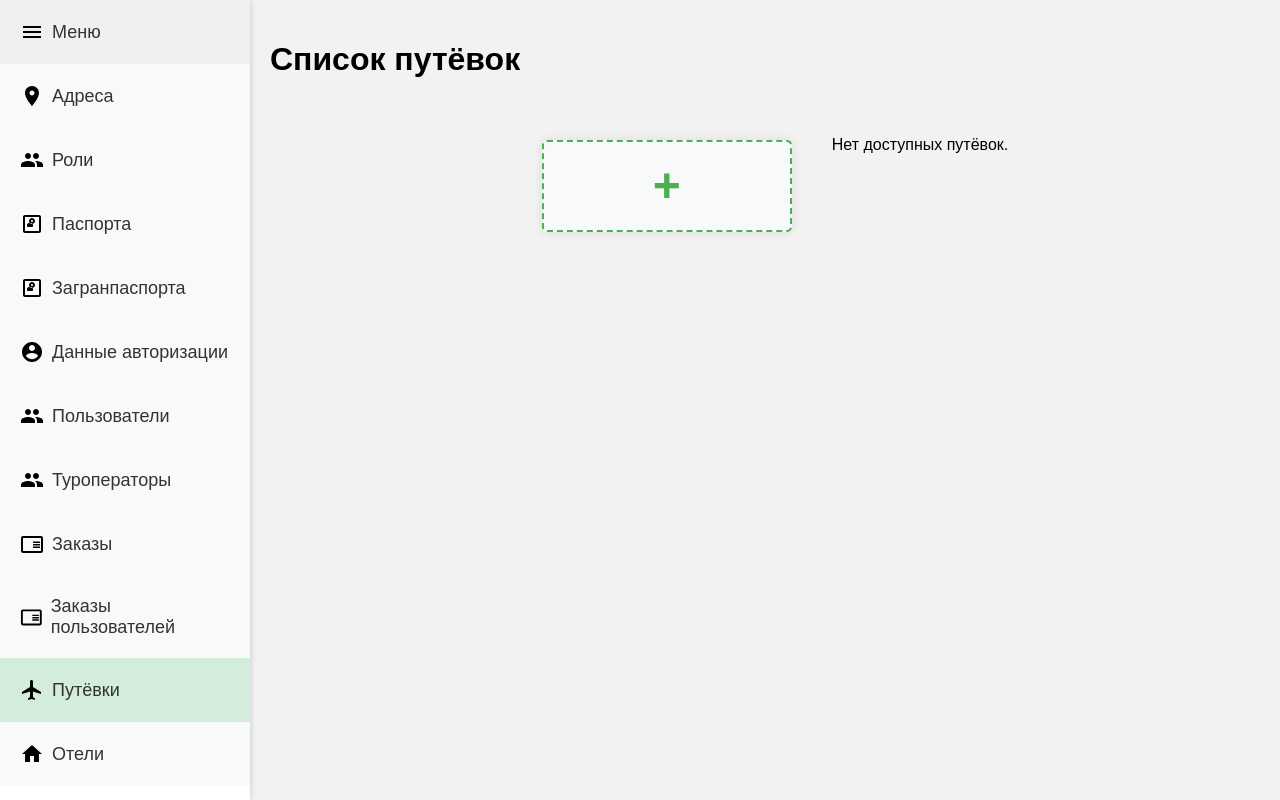
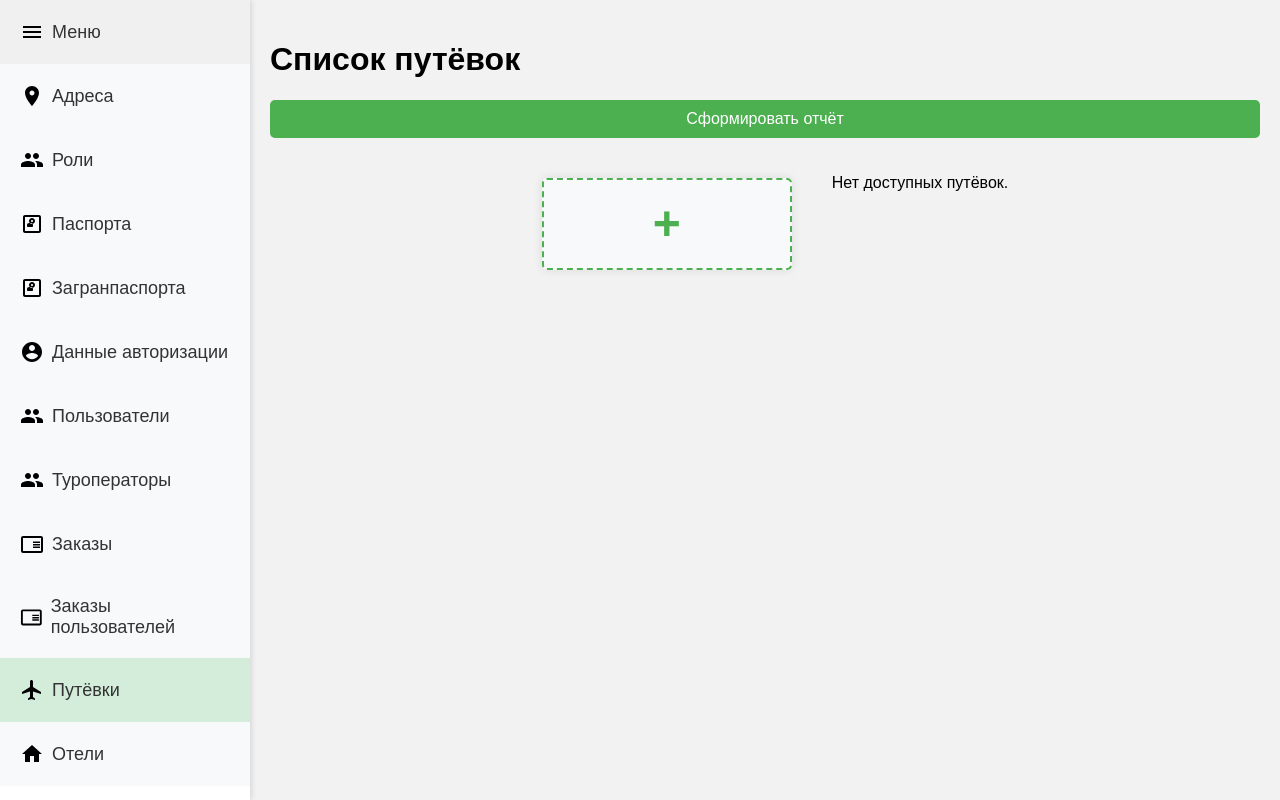
Before and after one commit to r10k5/turizm-server, a Django app: page /putevki in a window 1280 px wide. Run offline with Django 5.2, Linux system fonts and the light colour scheme; a user stored in the database is signed in; data comes from the database, SQL or seed files in the repository; data that the repository does not hold is empty.

Commit message:
добавлена кнопка с формированием отчёта

```diff
--- a/requirements.txt
+++ b/requirements.txt
@@ -2,3 +2,4 @@ Django==5.1.4
 psycopg[pool,binary]==3.2.3
 python-dotenv==1.0.1
 pillow==11.1.0
+fpdf2==2.8.2
--- a/turizm_core/routes/putevka.py
+++ b/turizm_core/routes/putevka.py
@@ -1,8 +1,13 @@
+from io import BytesIO
 from django import forms
 from django.shortcuts import render
 from django.views import View
 from django.views.generic import CreateView, DeleteView, UpdateView
 
+
+from django.shortcuts import render
+from django.http import HttpResponse, HttpResponseForbidden
+from fpdf import FPDF
 from turizm_core.forms.putevka_form import PutevkaForm
 from turizm_core.models import Putevka
 
@@ -50,3 +55,49 @@ class PutevkaView(View):
                 "putevki": putevki
             }
         )
+
+class PutevkaReportView(View):
+    def get(self, request, *args, **kwargs):
+        if request.user.role.id != 'tour_operator':
+            return HttpResponseForbidden("Доступ запрещён")
+
+        putevki = Putevka.objects.filter(turoperator=request.user.turoperator_set.first())
+
+        # Создание PDF
+        buffer = BytesIO()
+        pdf = FPDF()
+        pdf.add_page()
+        pdf.add_font('Roboto', '', 'Roboto.ttf', uni=True)
+        pdf.set_font('Roboto', '', 9)
+
+        pdf.cell(200, 10, txt="Отчёт по продажам путёвок", ln=True, align='C')
+        pdf.cell(200, 10, txt=f"Туроператор: {request.user.username}", ln=True, align='C')
+
+        pdf.ln(10)  # Пустая строка
+
+        # Заголовки таблицы
+        pdf.cell(30, 10, 'Идентификатор', 1)
+        pdf.cell(50, 10, 'Страна', 1)
+        pdf.cell(50, 10, 'Город', 1)
+        pdf.cell(30, 10, 'Продаж', 1)
+        pdf.cell(30, 10, 'Сумма', 1)
+        pdf.ln()
+
+        for putevka in putevki:
+            kolichestvo_lyudey = 0
+            for zakaz in putevka.zakaz_set.all():
+                kolichestvo_lyudey += zakaz.zakazpolzovatel_set.count()
+
+            summa = kolichestvo_lyudey * putevka.stoimost
+
+            pdf.cell(30, 10, str(putevka.id), 1)
+            pdf.cell(50, 10, putevka.otel.address.strana, 1)
+            pdf.cell(50, 10, putevka.otel.address.gorod, 1)
+            pdf.cell(30, 10, str(kolichestvo_lyudey), 1)
+            pdf.cell(30, 10, str(summa), 1)
+            pdf.ln()
+
+        pdf.output(buffer)
+        buffer.seek(0)
+
+        return HttpResponse(buffer, content_type='application/pdf', headers={'Content-Disposition': 'attachment; filename="report.pdf"'})
--- a/turizm_core/templates/putevka/putevka_view.html
+++ b/turizm_core/templates/putevka/putevka_view.html
@@ -116,11 +116,22 @@
             font-weight: bold;
             line-height: 1;
         }
+        .putevka-report-link {
+            margin-top: 20px;
+            display: block;
+            text-align: center;
+            text-decoration: none;
+            background-color: #4CAF50;
+            color: white;
+            padding: 10px 20px;
+            border-radius: 5px;
+        }
     </style>
 {% endblock %}
 
 {% block content %}
     <h1>Список путёвок</h1>
+    <a class="putevka-report-link" href="/putevka/report">Сформировать отчёт</a>
     <div class="putevka-cards">
         <div class="putevka-card add-putevka-card" onclick="window.location.href='/putevka'">
             <div class="plus-icon">+</div>
--- a/turizm_kursovaya/urls.py
+++ b/turizm_kursovaya/urls.py
@@ -68,6 +68,7 @@ urlpatterns = [
     path("turoperator/orders/confirm/<int:zakaz_id>", TuroperatorConfirmOrderView.as_view()),
     path("turoperator/orders/cancel/<int:zakaz_id>", TuroperatorCancelOrderView.as_view()),
 
+    path("putevka/report", putevka.PutevkaReportView.as_view()),
     path("putevka", putevka.PutevkaCreateView.as_view()),
     path("putevki", putevka.PutevkaView.as_view()),
     path("putevka/delete/<int:pk>", putevka.PutevkaDeleteView.as_view()),
```
Also changed, not shown: Roboto.ttf (added).
